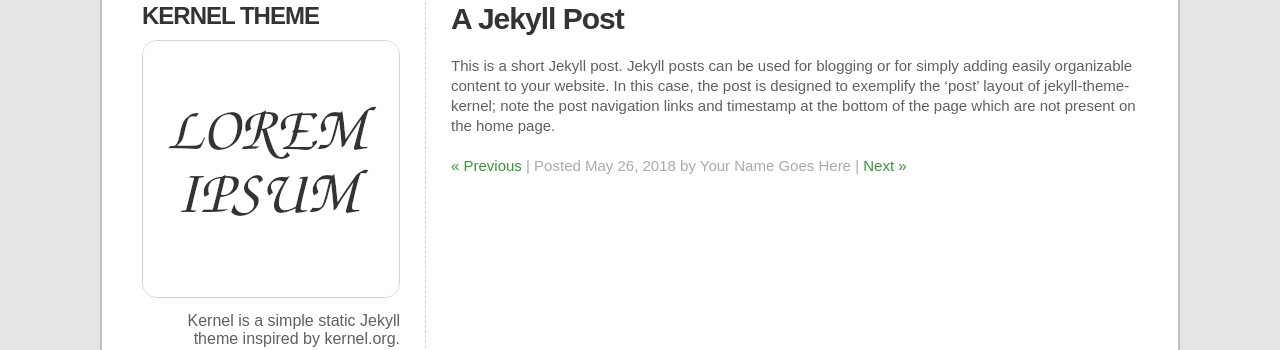
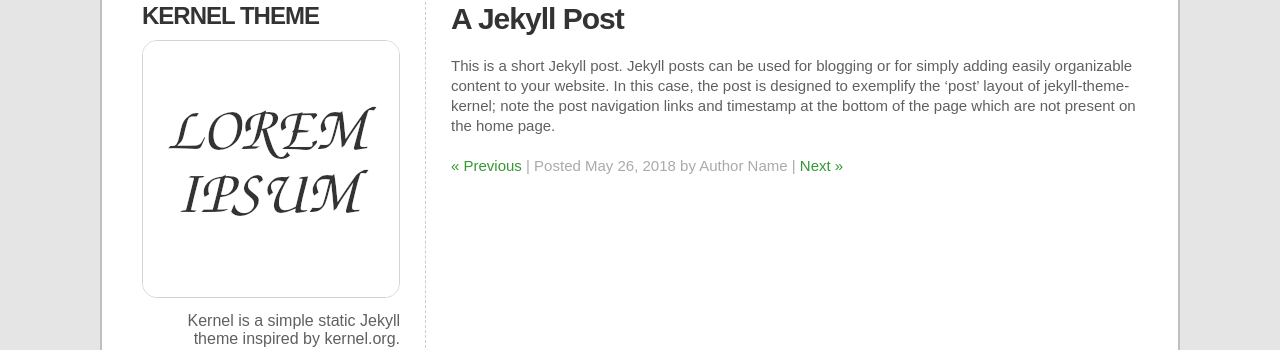
Before and after one commit to quytelda/jekyll-theme-kernel, a Jekyll site: the page built from _posts/2018-05-26-a-jekyll-post.md, in a window 1280 px wide. Shown: the part 125-475 px from the top of the page. Built offline with Jekyll 4.4.1, drawn with Linux system fonts in a browser that asks for light colours.

Commit message:
Add example author name to post example.

```diff
--- a/_posts/2018-05-26-a-jekyll-post.md
+++ b/_posts/2018-05-26-a-jekyll-post.md
@@ -1,4 +1,5 @@
 ---
+author: Author Name
 ---
 
 This is a short Jekyll post.  Jekyll posts can be used for blogging or for simply adding easily organizable content to your website.  In this case, the post is designed to exemplify the 'post' layout of `jekyll-theme-kernel`; note the post navigation links and timestamp at the bottom of the page which are not present on the home page.
```
